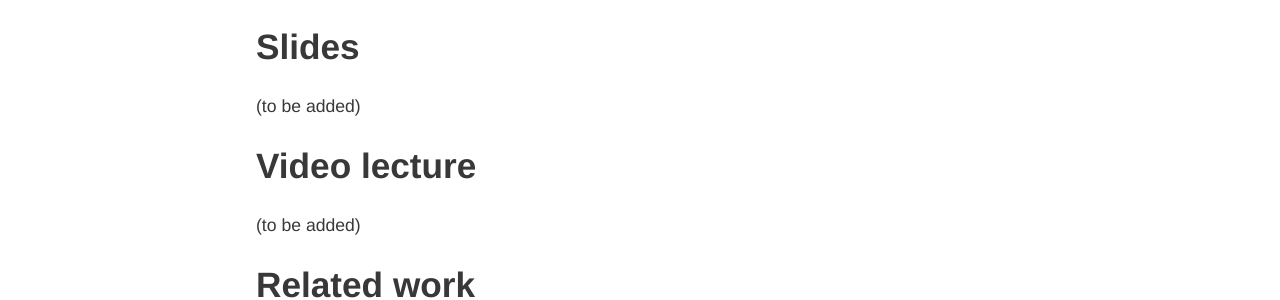
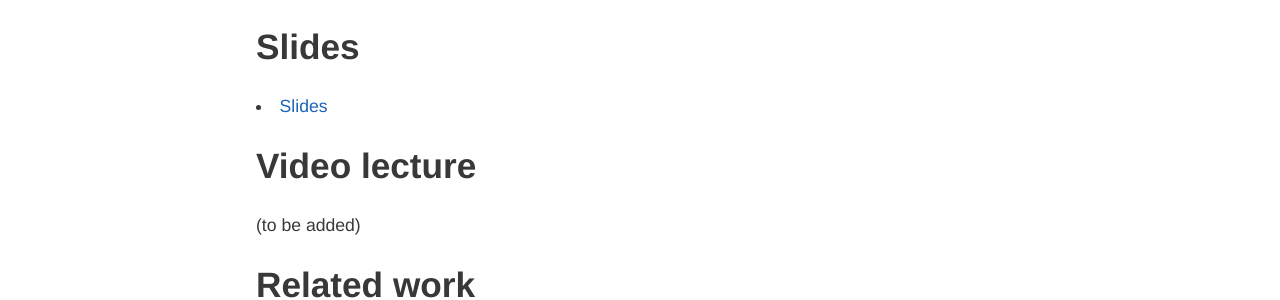
Before and after one commit to imatge-upc/telecombcn-2016-dlcv, a Jekyll site: the page built from medical.md, in a window 1280 px wide. Shown: the part 634-934 px from the top of the page. Built offline with Jekyll 4.4.1, drawn with Linux system fonts in a browser that asks for light colours; nearby versions of some CDN libraries.

Commit message:
Update medical.md

```diff
--- a/medical.md
+++ b/medical.md
@@ -19,7 +19,7 @@ hide: true
 
 ## Slides
 
-(to be added)
+* [Slides](slides/D4L5-medical.pdf)
 
 ## Video lecture
 
```
